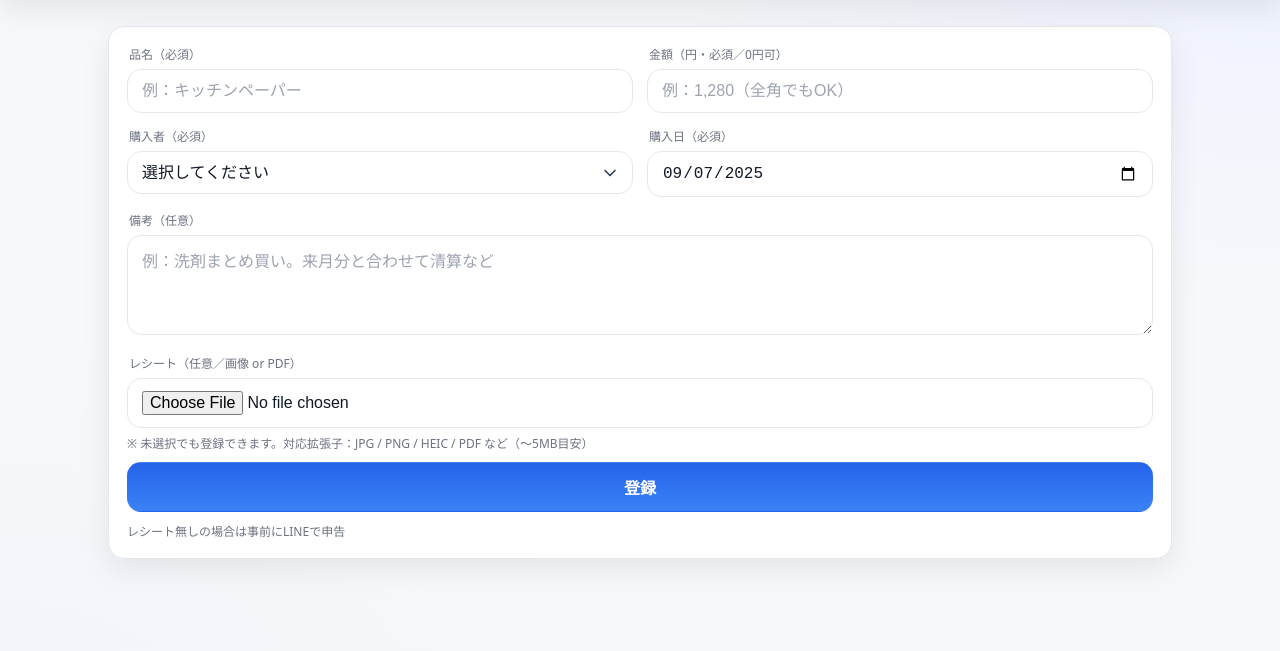
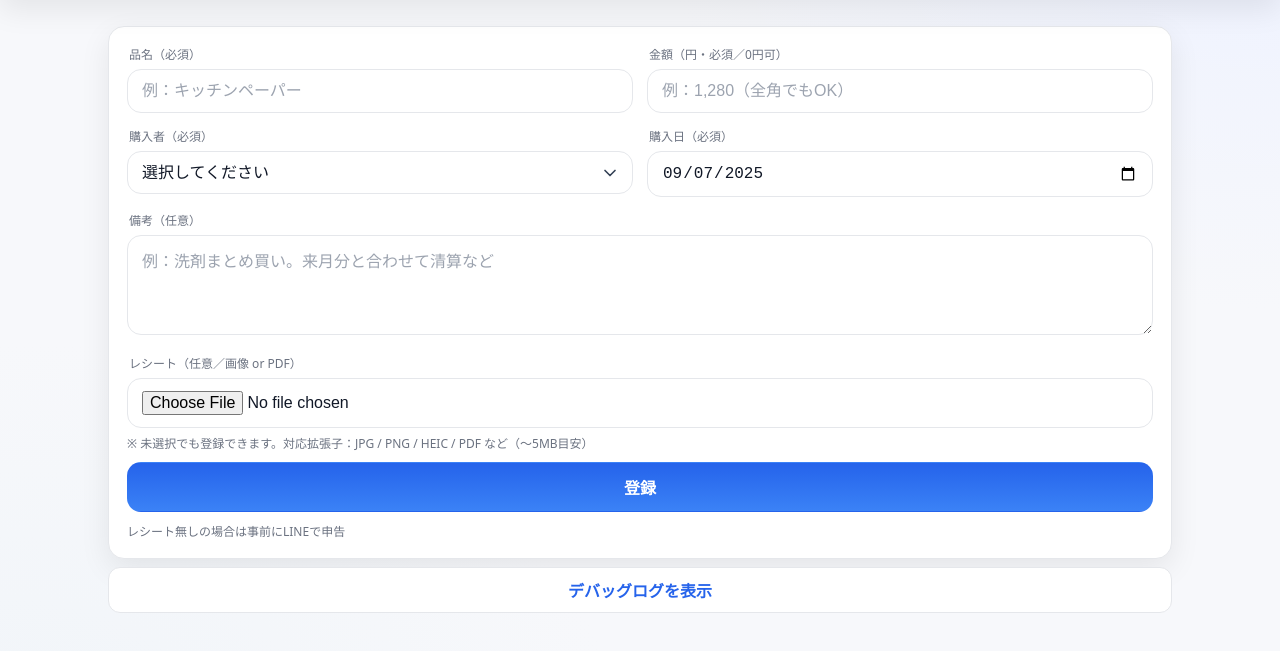
Before and after one commit to MusashiTakenoko/seisan, a plain HTML site: page index.html in a window 1280 px wide. Shown: the part 75-726 px from the top of the page. Drawn offline with Linux system fonts and the light colour scheme.

Commit message:
Update index.html

```diff
--- a/index.html
+++ b/index.html
@@ -416,7 +416,14 @@ async function doUploadAndSave(){
     </form>
 
     <!-- ① デバッグログ表示（必要に応じて外してOK） -->
-    <pre id="debug" style="white-space:pre-wrap;font-size:12px;color:#ef4444;margin-top:10px"></pre>
+<div class="actions" style="margin-top:8px">
+  <button id="toggleDebug" type="button" class="link">デバッグログを表示</button>
+</div>
+
+<div id="debugWrap" class="debug-wrap hidden">
+  <pre id="debug" style="white-space:pre-wrap;font-size:12px;color:#ef4444;"></pre>
+</div>
+
 
     <div class="toast" id="toast" aria-live="polite"></div>
   </main>
```
